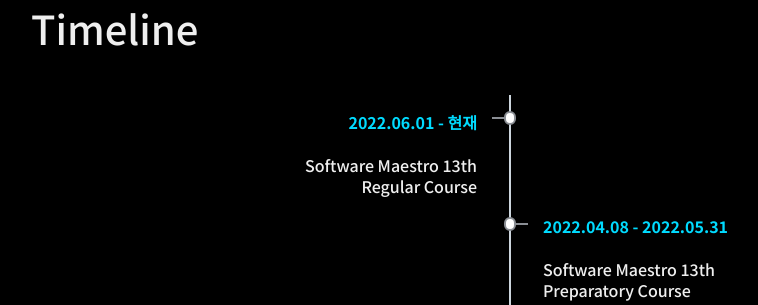
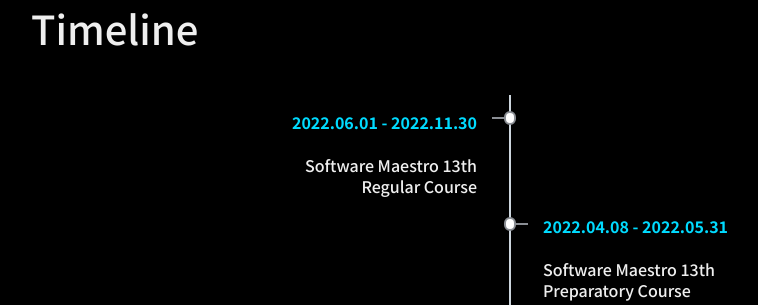
Before and after one commit to youngkwon02/django-youngkwon02.github.io, a Django app: template youngkwonFE/aboutme/templates/aboutme.html in a window 1280 px wide. Shown: the part 1014-1319 px from the top of the page, without its empty margins (129-887 px from the left). Run offline with Django 3.2, Linux system fonts and the light colour scheme; the template is opened without the code that fills it, so the values that code supplies are empty.

Commit message:
[UPDATE] SW Maestro end date

```diff
--- a/youngkwonFE/aboutme/templates/aboutme.html
+++ b/youngkwonFE/aboutme/templates/aboutme.html
@@ -145,7 +145,7 @@
           <div class="timeline-container">
             <div class="timeline">
               <div class="timeline__main">
-                <div class="when">2022.06.01 - 현재</div>
+                <div class="when">2022.06.01 - 2022.11.30</div>
                 <div class="title">
                   Software Maestro 13th<br />
                   Regular Course
```
